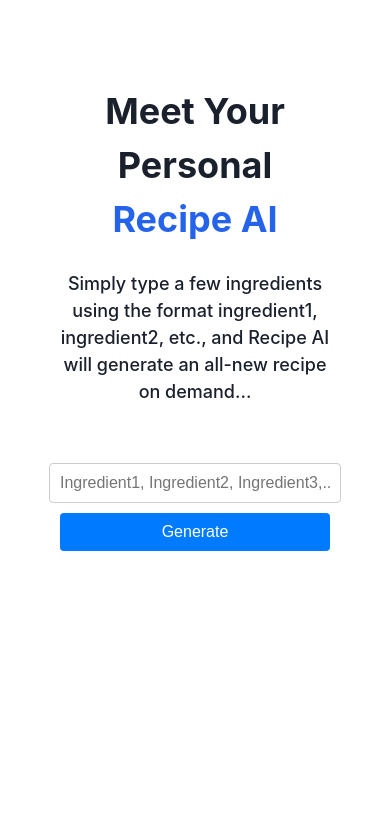
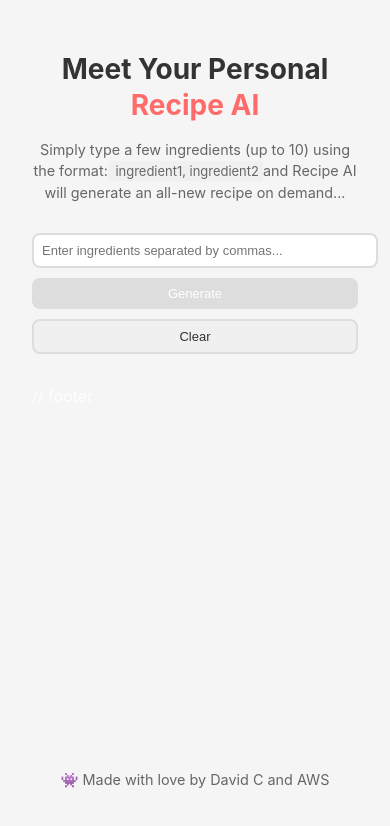
Before and after one commit to DavidCs9/ai-recipe-generator, a React (Vite) app: page / in a window 390 px wide. Shown: the top 826 px of the page. Built offline with nearby package versions, Linux system fonts and the light colour scheme; no server answers; what @aws-amplify/ui-react, aws-amplify would draw is missing.

Commit message:
style: Refactor CSS for improved layout and responsiveness, enhance button styles, and add error handling UI

```diff
--- a/src/App.css
+++ b/src/App.css
@@ -1,97 +1,308 @@
+/* App.css */
 .app-container {
+  max-width: 800px;
   margin: 0 auto;
-  padding: 20px;
-  text-align: center;
+  padding: 4rem;
 }
 
 .header-container {
-  padding-bottom: 2.5rem;
-  margin: auto;
   text-align: center;
-
-  align-items: center;
-  max-width: 48rem;
+  margin-bottom: 30px;
 }
 
 .main-header {
-  font-size: 2.25rem;
-  font-weight: bold;
-  color: #1a202c;
+  font-size: 2.5rem;
+  margin-bottom: 15px;
+  color: #333;
 }
 
-.main-header .highlight {
-  color: #2563eb;
-}
-
-@media (min-width: 640px) {
-  .main-header {
-    font-size: 3.75rem;
-  }
+.highlight {
+  color: #ff6b6b;
+  font-weight: bold;
 }
 
 .description {
-  font-weight: 500;
-  font-size: 1.125rem;
-  max-width: 65ch;
-  color: #1a202c;
+  color: #666;
+  line-height: 1.6;
+  font-size: 1.1rem;
+  max-width: 600px;
+  margin: 0 auto;
 }
 
 .form-container {
+  margin-bottom: 30px;
+}
+
+.search-container {
+  position: relative;
+  display: flex;
+  gap: 10px;
+}
+
+.wide-input {
+  flex: 1;
+  padding: 12px;
+  border: 2px solid #ddd;
+  border-radius: 8px;
+  font-size: 16px;
+  width: 100%;
+}
+
+.button-container {
+  display: flex;
+  gap: 10px;
+}
+
+.search-button {
+  padding: 12px 20px;
+  background-color: #ff6b6b;
+  color: white;
+  border: none;
+  border-radius: 8px;
+  cursor: pointer;
+  font-size: 16px;
+  transition: background-color 0.3s;
+}
+
+.search-button:hover {
+  background-color: #ff5252;
+}
+
+.search-button:disabled {
+  background-color: #ddd;
+  cursor: not-allowed;
+}
+
+.clear-button {
+  padding: 12px 20px;
+  background-color: #f0f0f0;
+  color: #333;
+  border: 2px solid #ddd;
+  border-radius: 8px;
+  cursor: pointer;
+  font-size: 16px;
+  transition: background-color 0.3s;
+}
+
+.clear-button:hover {
+  background-color: #e0e0e0;
+}
+
+.error-container {
+  text-align: center;
+  padding: 20px;
+  background-color: #ffe6e6;
+  border-radius: 8px;
   margin-bottom: 20px;
 }
 
-.search-container {
-  display: flex;
-  flex-direction: column;
-  gap: 10px;
-  align-items: center;
+.error-message {
+  color: #ff4444;
+  margin-bottom: 10px;
 }
 
-.wide-input {
-  width: 100%;
-  padding: 10px;
-  font-size: 16px;
-  border: 1px solid #ccc;
-  border-radius: 4px;
-}
-
-.search-button {
-  width: 100%; /* Make the button full width */
-  max-width: 300px; /* Set a maximum width for the button */
-  padding: 10px;
-  font-size: 16px;
-  background-color: #007bff;
+.retry-button {
+  padding: 8px 16px;
+  background-color: #ff6b6b;
   color: white;
   border: none;
   border-radius: 4px;
   cursor: pointer;
+  font-size: 14px;
+  transition: background-color 0.3s;
 }
 
-.search-button:hover {
-  background-color: #0056b3;
+.retry-button:hover {
+  background-color: #ff5252;
+}
+
+.loader-container {
+  text-align: center;
+  padding: 20px;
+}
+
+.loading-text {
+  margin-top: 10px;
+  color: #666;
 }
 
 .result-container {
+  background-color: #f9f9f9;
+  padding: 20px;
+  border-radius: 8px;
   margin-top: 20px;
-  transition: height 0.3s ease-out;
-  overflow: hidden;
 }
 
-.loader-container {
+.result-header {
   display: flex;
-  flex-direction: column;
+  justify-content: space-between;
   align-items: center;
-  gap: 10px;
+  margin-bottom: 15px;
 }
 
-.result {
-  background-color: #f8f9fa;
-  border: 1px solid #e9ecef;
-  border-radius: 4px;
-  padding: 15px;
+.result-header h2 {
+  margin: 0;
+  color: #333;
+}
+
+.copy-button {
+  background: none;
+  border: none;
+  cursor: pointer;
+  font-size: 20px;
+  padding: 0 10px;
+  color: #666;
+  transition: color 0.3s;
+}
+
+.copy-button:hover {
+  color: #ff6b6b;
+}
+
+.result-content {
   white-space: pre-wrap;
   word-wrap: break-word;
-  color: black;
-  font-weight: bold;
-  text-align: left; /* Align text to the left */
+  font-size: 16px;
+  line-height: 1.6;
+  color: #444;
+  max-height: 500px;
+  overflow-y: auto;
 }
+
+.spinner {
+  display: inline-block;
+  width: 20px;
+  height: 20px;
+  border: 3px solid #f3f3f3;
+  border-top: 3px solid #ff6b6b;
+  border-radius: 50%;
+  animation: spin 1s linear infinite;
+}
+
+@keyframes spin {
+  0% {
+    transform: rotate(0deg);
+  }
+  100% {
+    transform: rotate(360deg);
+  }
+}
+
+.format-example {
+  background-color: #f0f0f0;
+  padding: 2px 4px;
+  border-radius: 3px;
+  font-size: 0.9em;
+}
+
+/* Responsive Design */
+@media (max-width: 768px) {
+  .app-container {
+    padding: 3rem;
+  }
+
+  .main-header {
+    font-size: 2rem;
+    line-height: 1.3;
+  }
+
+  .description {
+    font-size: 1rem;
+    line-height: 1.5;
+  }
+
+  .wide-input {
+    padding: 10px;
+    font-size: 14px;
+  }
+
+  .search-button {
+    padding: 10px 15px;
+    font-size: 14px;
+  }
+
+  .clear-button {
+    padding: 10px 15px;
+    font-size: 14px;
+  }
+
+  .result-header h2 {
+    font-size: 1.5rem;
+  }
+
+  .result-content {
+    font-size: 14px;
+    line-height: 1.5;
+  }
+
+  .error-message {
+    font-size: 0.9rem;
+  }
+
+  .retry-button {
+    padding: 6px 12px;
+    font-size: 12px;
+  }
+}
+
+@media (max-width: 480px) {
+  .app-container {
+    padding: 2rem;
+  }
+
+  .main-header {
+    font-size: 1.75rem;
+  }
+
+  .description {
+    font-size: 0.9rem;
+  }
+
+  .wide-input {
+    padding: 8px;
+    font-size: 13px;
+  }
+
+  .search-button {
+    padding: 8px 12px;
+    font-size: 13px;
+  }
+
+  .clear-button {
+    padding: 8px 12px;
+    font-size: 13px;
+  }
+
+  .result-header h2 {
+    font-size: 1.3rem;
+  }
+
+  .result-content {
+    font-size: 13px;
+  }
+
+  .search-container {
+    flex-direction: column;
+  }
+
+  .button-container {
+    flex-direction: column;
+  }
+}
+
+/* Footer Styles */
+.footer {
+  position: fixed;
+  bottom: 0;
+  width: 100%;
+  height: 60px;
+  text-align: center;
+  padding: 15px 0;
+  z-index: 1000;
+}
+
+.footer p {
+  margin: 0;
+  font-size: 0.9rem;
+  color: #666;
+}
--- a/src/App.tsx
+++ b/src/App.tsx
@@ -1,3 +1,4 @@
+// App.jsx (with responsive design)
 import { FormEvent, useState } from "react";
 import { Loader, Placeholder } from "@aws-amplify/ui-react";
 import "./App.css";
@@ -6,7 +7,6 @@ import { Schema } from "../amplify/data/resource";
 import { generateClient } from "aws-amplify/data";
 import outputs from "../amplify_outputs.json";
 import { toast } from "react-toastify";
-
 import "@aws-amplify/ui-react/styles.css";
 
 Amplify.configure(outputs);
@@ -18,36 +18,57 @@ const amplifyClient = generateClient<Schema>({
 function App() {
   const [result, setResult] = useState<string>("");
   const [loading, setLoading] = useState(false);
+  const [error, setError] = useState<string | null>(null);
+  const [ingredients, setIngredients] = useState<string>("");
 
-  const onSubmit = async (event: FormEvent<HTMLFormElement>) => {
-    event.preventDefault();
-    setLoading(true);
-
-    try {
-      const formData = new FormData(event.currentTarget);
-
-      if (!formData.get("ingredients")) {
+  const handleGenerate = async () => {
+    if (!ingredients || ingredients.trim().length === 0) {
       toast.error("Please enter some ingredients to generate a recipe");
       return;
     }
 
+    if (ingredients.split(",").length > 10) {
+      toast.error("Please enter no more than 10 ingredients");
+      return;
+    }
+
+    setLoading(true);
+    setError(null);
+    setResult("");
+
+    try {
       const { data, errors } = await amplifyClient.queries.askBedrock({
-        ingredients: [formData.get("ingredients")?.toString() || ""],
+        ingredients: [ingredients],
       });
 
-      if (!errors) {
-        setResult(data?.body || "No data returned");
-      } else {
-        console.log(errors);
+      if (errors) {
+        throw new Error(errors[0]?.message || "Failed to generate recipe");
       }
+
+      if (!data?.body) {
+        throw new Error("No recipe generated");
+      }
+
+      setResult(data.body);
+      toast.success("Recipe generated successfully!");
     } catch (e) {
-      alert(`An error occurred: ${e}`);
+      setError(e instanceof Error ? e.message : "An error occurred");
     } finally {
       setLoading(false);
     }
   };
 
+  const onInputChange = (e: React.ChangeEvent<HTMLInputElement>) => {
+    setIngredients(e.target.value);
+  };
+
+  const copyToClipboard = () => {
+    navigator.clipboard.writeText(result);
+    toast.success("Recipe copied to clipboard!");
+  };
+
   return (
+    <>
       <div className="app-container">
         <div className="header-container">
           <h1 className="main-header">
@@ -56,39 +77,94 @@ function App() {
             <span className="highlight">Recipe AI</span>
           </h1>
           <p className="description">
-          Simply type a few ingredients using the format ingredient1,
-          ingredient2, etc., and Recipe AI will generate an all-new recipe on
-          demand...
+            Simply type a few ingredients (up to 10) using the format:
+            <span className="format-example"> ingredient1, ingredient2</span>
+            and Recipe AI will generate an all-new recipe on demand...
           </p>
         </div>
-      <form onSubmit={onSubmit} className="form-container">
+        <form onSubmit={(e) => e.preventDefault()} className="form-container">
           <div className="search-container">
             <input
               type="text"
               className="wide-input"
               id="ingredients"
               name="ingredients"
-            placeholder="Ingredient1, Ingredient2, Ingredient3,...etc"
+              placeholder="Enter ingredients separated by commas..."
+              value={ingredients}
+              onChange={onInputChange}
+              disabled={loading}
+              maxLength={200}
             />
-          <button type="submit" className="search-button">
-            Generate
+            <div className="button-container">
+              <button
+                type="button"
+                className="search-button"
+                onClick={handleGenerate}
+                disabled={loading || !ingredients}
+              >
+                {loading ? (
+                  <span className="loading-button">
+                    <span className="spinner"></span>
+                    Generating...
+                  </span>
+                ) : (
+                  "Generate"
+                )}
+              </button>
+              <button
+                type="button"
+                className="clear-button"
+                onClick={() => {
+                  setIngredients("");
+                  setResult("");
+                  setError(null);
+                }}
+                disabled={loading || !ingredients}
+              >
+                Clear
               </button>
             </div>
+          </div>
         </form>
+        {error && (
+          <div className="error-container">
+            <p className="error-message">{error}</p>
+            <button
+              className="retry-button"
+              onClick={handleGenerate}
+              disabled={loading}
+            >
+              Try Again
+            </button>
+          </div>
+        )}
+        {result && (
           <div className="result-container">
-        {loading ? (
+            <div className="result-header">
+              <h2>Your Custom Recipe</h2>
+              <button
+                className="copy-button"
+                onClick={copyToClipboard}
+                title="Copy to clipboard"
+              >
+                📋
+              </button>
+            </div>
+            <pre className="result-content">{result}</pre>
+          </div>
+        )}
+        {loading && !error && (
           <div className="loader-container">
-            <p>Loading...</p>
             <Loader size="large" />
-            <Placeholder size="large" />
-            <Placeholder size="large" />
-            <Placeholder size="large" />
+            <p className="loading-text">Generating your recipe...</p>
           </div>
-        ) : (
-          result && <p className="result">{result}</p>
         )}
+        // footer
       </div>
+      <div className="footer">
+        <p>👾 Made with love by David C and AWS</p>
       </div>
+    </>
   );
 }
 
--- a/src/index.css
+++ b/src/index.css
@@ -11,8 +11,13 @@
   -moz-osx-font-smoothing: grayscale;
 
   max-width: 1280px;
-  margin: 0 auto;
-  padding: 2rem;
+  margin: 0;
+}
+
+body {
+  background-color: #f5f5f5;
+  margin: 0;
+  padding: 0;
 }
 
 .card {
```
Lines whose indentation alone changed are shown as unchanged.
